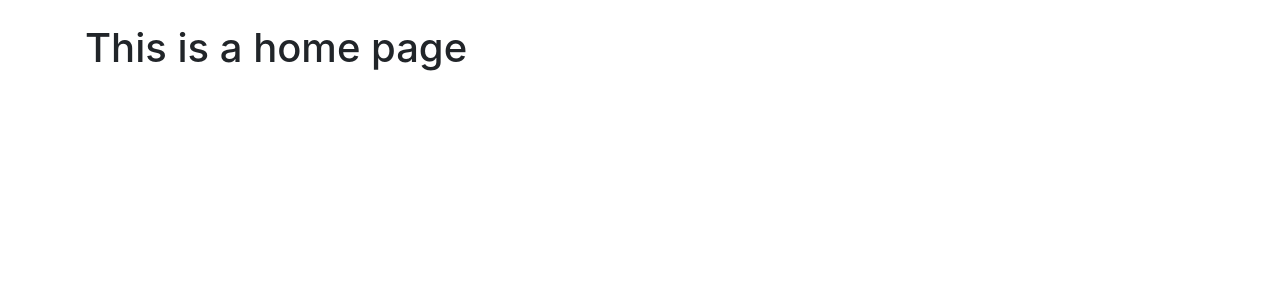
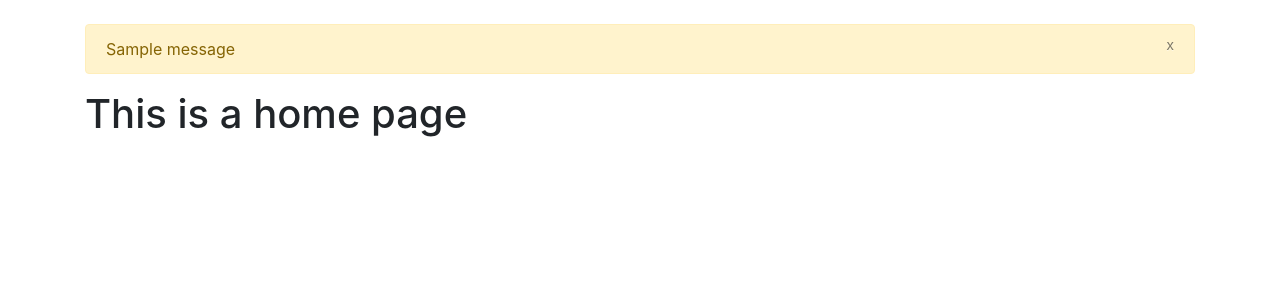
Before and after one commit to jaypalweb/python_authenticate, a Django app: page / in a window 1280 px wide. Shown: the part 56-356 px from the top of the page. Run offline with Django 3.2, Linux system fonts and the light colour scheme; one stand-in notice (Sample message) is shown; some libraries are stand-ins or nearby versions.

Commit message:
add message

```diff
--- a/authenticate/templates/authenticate/base.html
+++ b/authenticate/templates/authenticate/base.html
@@ -26,6 +26,17 @@
       </nav>
 
       <div class="container pt-4">
+        {% if messages %}
+          {% for message in messages %}
+            <div class="alert alert-warning alert-dismissable" role="alert">
+              <button class="close" data-dismiss="alert">
+                      <small><sup>x</sup></small>
+                  </button>
+              {{ message }}
+            </div>
+          {% endfor %}
+        {% endif %}
+
         {% block content %}
         {% endblock %}
       </div>
--- a/authenticate/views.py
+++ b/authenticate/views.py
@@ -1,5 +1,6 @@
 from django.shortcuts import render, redirect
 from django.contrib.auth import authenticate, login, logout
+from django.contrib import messages
 
 def home(request):
     return render(request, 'authenticate/home.html', {})
@@ -11,10 +12,10 @@ def login_user(request):
         user = authenticate(request, username=username, password=password)
         if user is not None:
             login(request, user)
-            # messages.success(request, ('You Have Been Logged In!'))
+            messages.success(request, ('You Have Been Logged In!'))
             return redirect('home')
         else:
-            # messages.success(request, ('Error Logging In - Please Try Again...'))
+            messages.success(request, ('Error Logging In - Please Try Again...'))
             return redirect('login')
     else:
         return render(request, 'authenticate/login.html', {})
```
Also changed, not shown: db.sqlite3.
